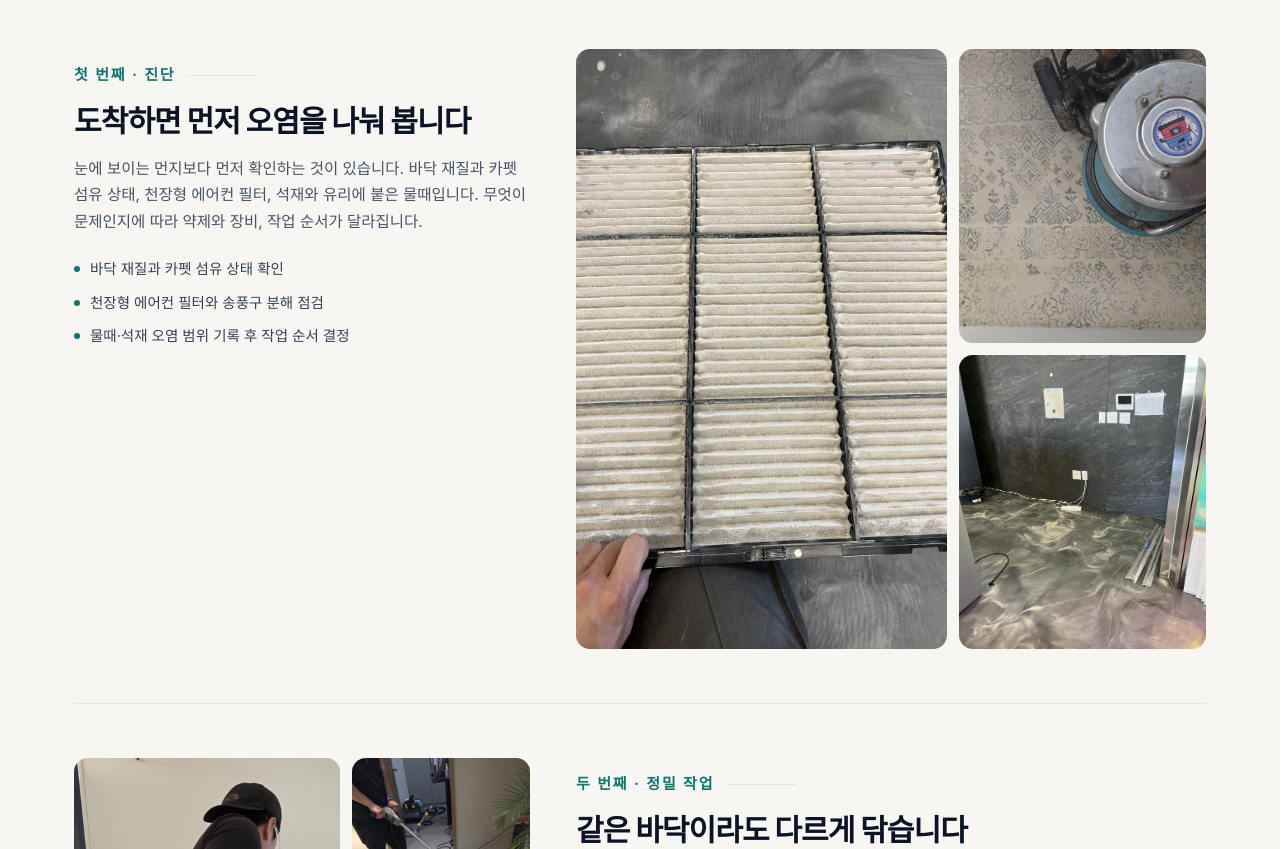
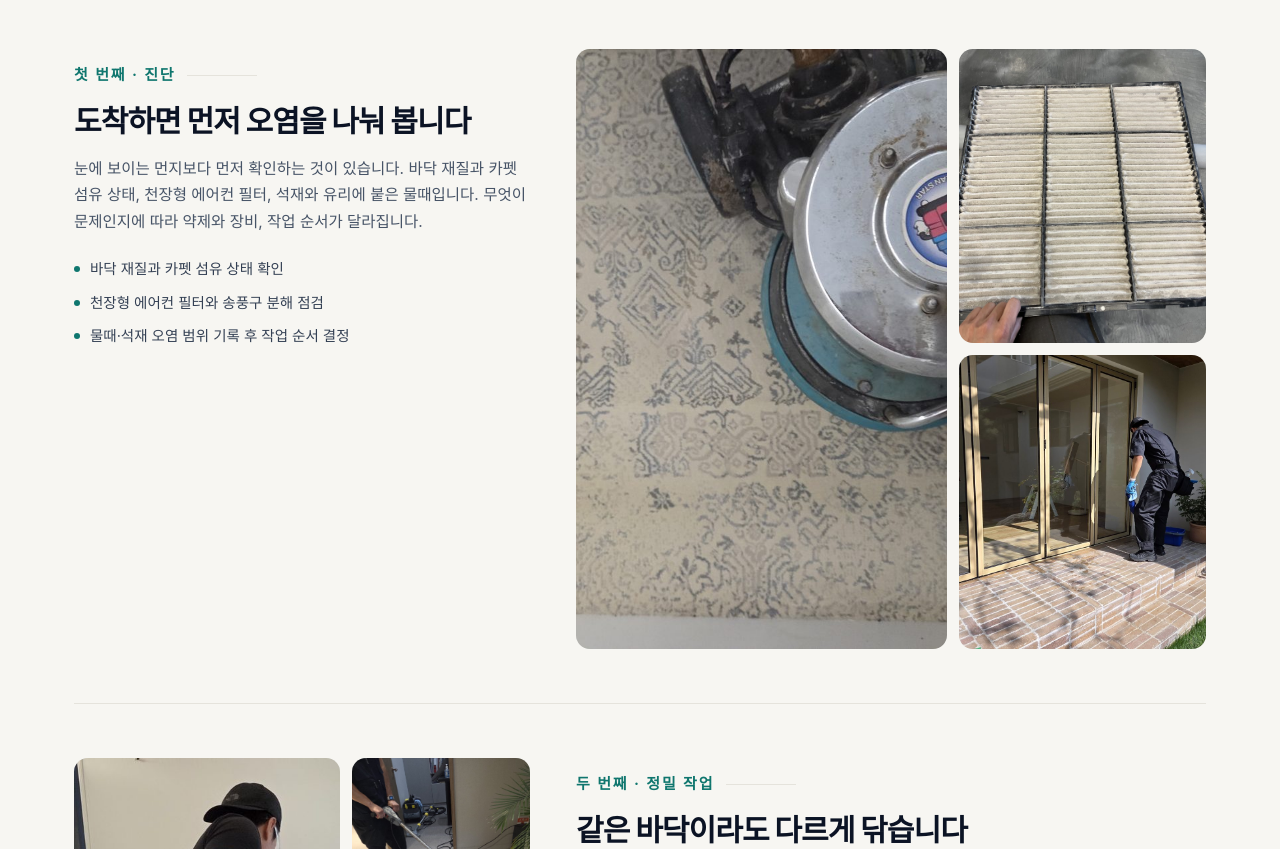
Before and after one commit to storygwon/CleanArtist, a plain HTML site: page index.html in a window 1280 px wide. Shown: the part 1348-2197 px from the top of the page. Drawn offline with Linux system fonts and the light colour scheme; a web font is replaced by a local one.

Commit message:
현장 진단 사진 배치 변경

```diff
--- a/index.html
+++ b/index.html
@@ -404,9 +404,9 @@
           </ul>
         </div>
         <div class="stage-media">
-          <figure class="main"><img src="assets/stage-diag-ac.jpg" alt="먼지가 가득 찬 에어컨 필터를 장갑 낀 손으로 들어 보이는 모습" width="1200" height="1600" loading="lazy" /></figure>
-          <figure><img src="assets/stage-diag-carpet.jpg" alt="오염이 쌓인 계단 카펫 위에 세척 장비를 올려 둔 모습" width="1200" height="900" loading="lazy" /></figure>
-          <figure><img src="assets/stage-diag-office.jpg" alt="공사가 끝난 사무실 바닥에 남은 먼지와 자재 부스러기" width="1200" height="1600" loading="lazy" /></figure>
+          <figure class="main"><img src="assets/stage-diag-carpet.jpg" alt="오염이 쌓인 계단 카펫 위에 세척 장비를 올려 둔 모습" width="1200" height="900" loading="eager" /></figure>
+          <figure><img src="assets/stage-diag-ac.jpg" alt="먼지가 가득 찬 에어컨 필터를 장갑 낀 손으로 들어 보이는 모습" width="1200" height="1600" loading="lazy" /></figure>
+          <figure><img src="assets/space-res-terrace.jpg" alt="청소 전 테라스와 거실 창호의 오염 상태" width="1200" height="900" loading="lazy" /></figure>
         </div>
       </article>
 
```
